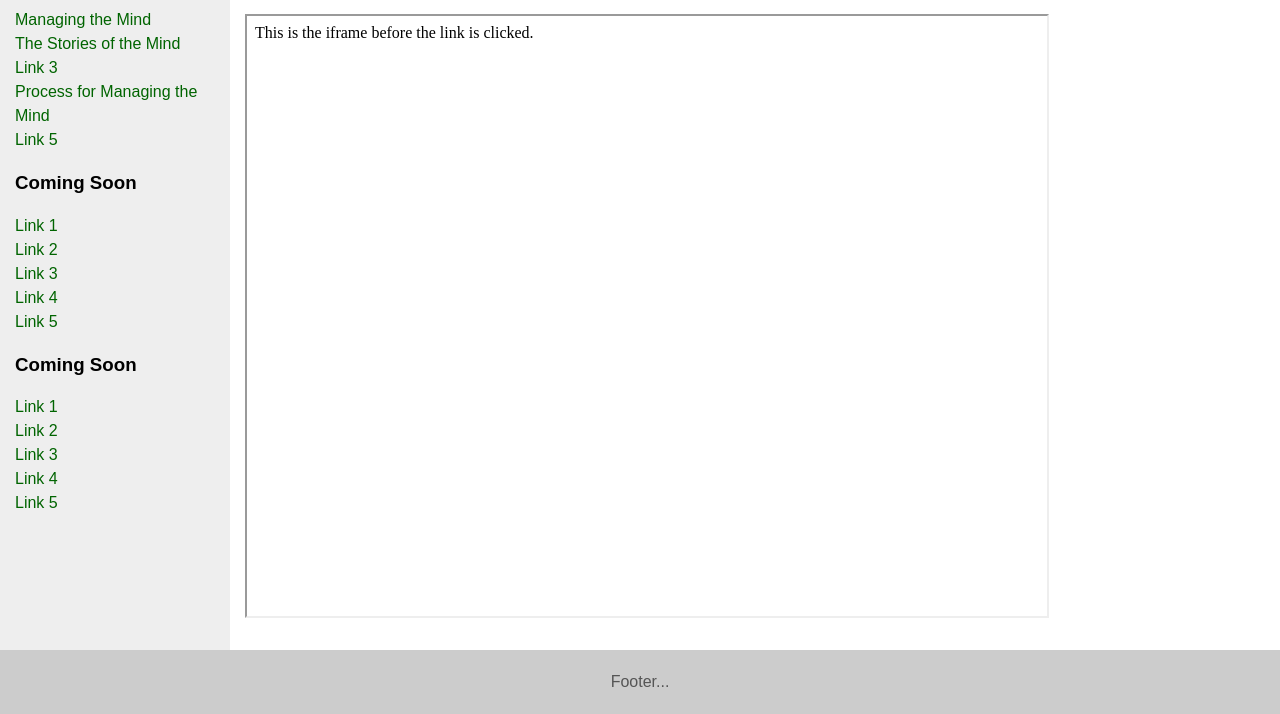
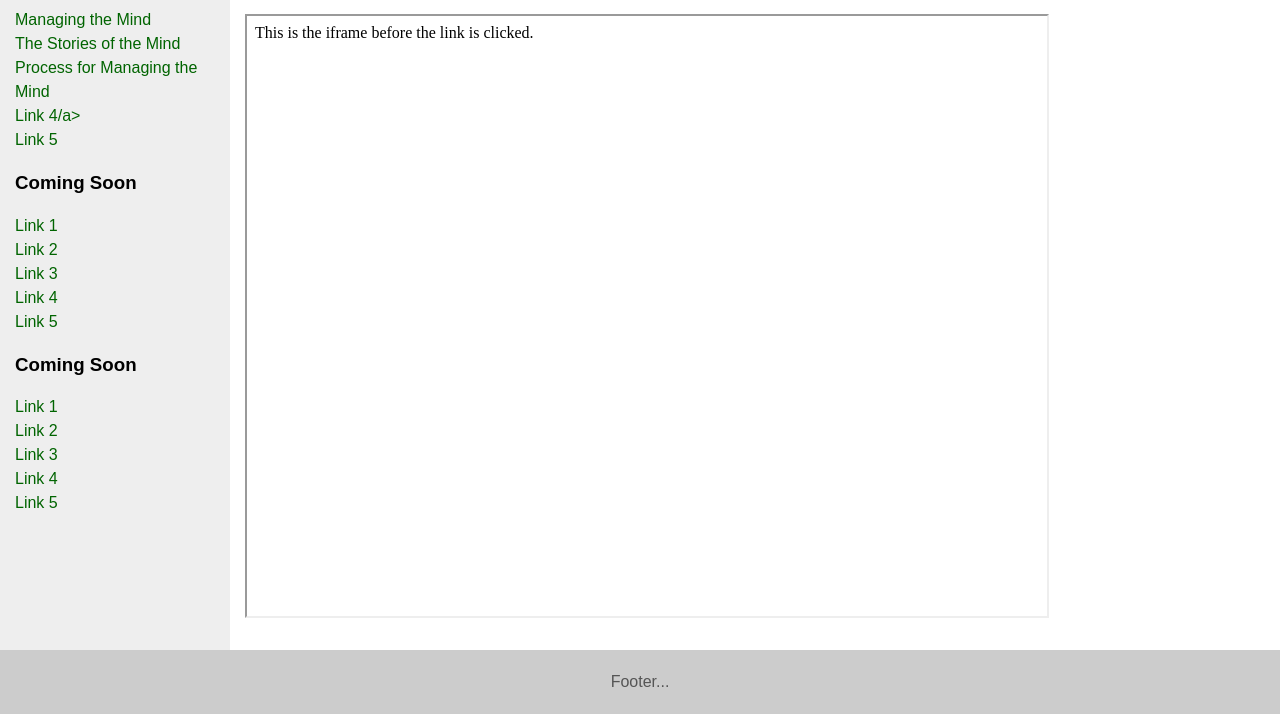
Before and after one commit to dellawren/notes, a plain HTML site: page index.html in a window 1280 px wide. Shown: the part 153-867 px from the top of the page. Drawn offline with Linux system fonts and the light colour scheme.

Commit message:
Update index.html

```diff
--- a/index.html
+++ b/index.html
@@ -104,8 +104,8 @@
 					<ul>
 						<li><a href="Managing%20the%20Mind.md" target="myFrame">Managing the Mind</a></li>
 						<li><a href="The%20Stories%20the%20Mind%20Tells.md" target="myFrame">The Stories of the Mind</a></li>
-						<li><a href="Process%20for%20Managing%20the%20Mind.md">Link 3</a></li>
-						<li><a href="#">Process for Managing the Mind</a></li>
+						<li><a href="Process%20for%20Managing%20the%20Mind.md">Process for Managing the Mind</a></li>
+						<li><a href="#">Link 4/a></li>
 						<li><a href="#">Link 5</a></li>
 					</ul>
 					<h3>Coming Soon</h3>
```
